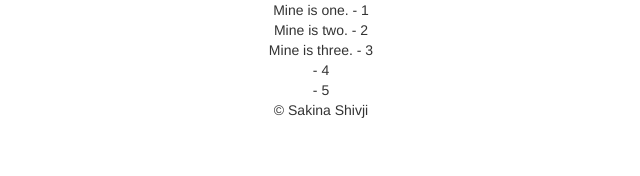
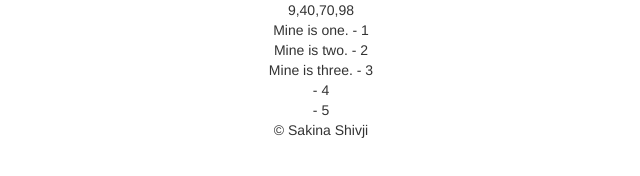
Before and after one commit to shivjisakina/More-jQuery-Practice, a plain HTML site: page index.html in a window 1280 px wide. Shown: the whole page, without its empty margins (319-959 px from the left). Drawn offline with nearby package versions, Linux system fonts and the light colour scheme.

Commit message:
jquery array .splice $.inArray

```diff
--- a/app.js
+++ b/app.js
@@ -67,7 +67,7 @@ $(document).ready (function() {
     console.log('Index of Mango is: ' + $.inArray("Mango", fruits, 2)); //Returns -1
 
     // ====================================================================
-    // sorting and reversing
+    // Sorting and reversing
     // ====================================================================
 
     var empfName = ["John", "Adam", "Steve", "Peter"];
@@ -78,5 +78,15 @@ $(document).ready (function() {
     console.log(age.sort()); //Incorrect sort values. 40,70,9,98
     console.log(age.sort(function(a, b){return a-b})); //Correct sort values. 9,40,70,98
 
+    // Putting it in the html
+    $(".everything").text(age.sort(function(a, b){return a-b}));
+
+    // ====================================================================
+    // Removing from an array
+    // ====================================================================
+
+    var empfName2 = ["John", "Adam", "Steve", "Peter"];
+    var nameToRemove = "Adam";
+    console.log(empfName2.splice($.inArray(nameToRemove, empfName2), 1)); // ["Adam"]
 
 });
--- a/index.html
+++ b/index.html
@@ -37,6 +37,8 @@
         <!-- LINK TO JS FILE -->
         <script type="text/javascript" src="app.js"></script>
 
+        <div class="everything"></div>
+
         <div id="one"></div>
         <div id="two"></div>
         <div id="three"></div>
```
